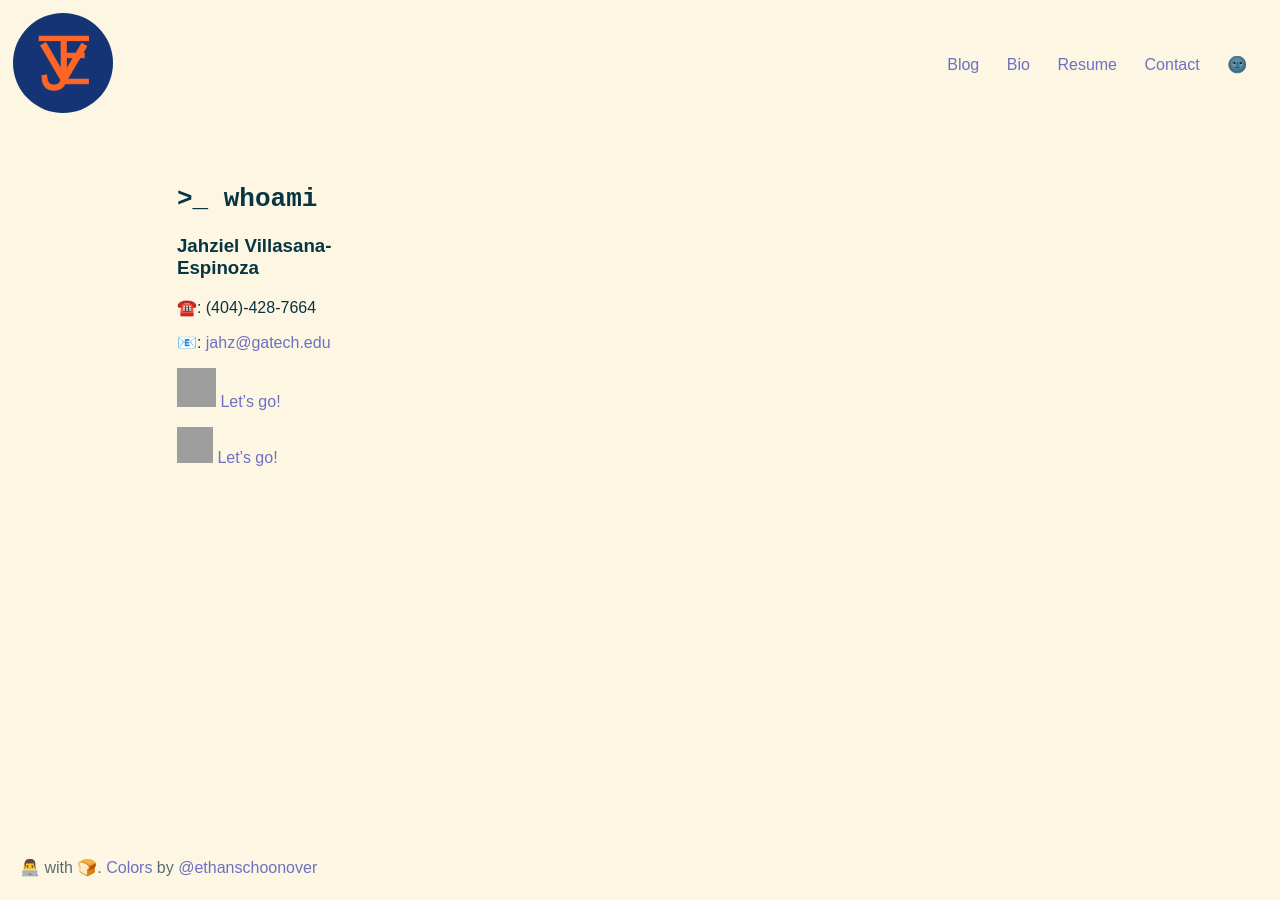
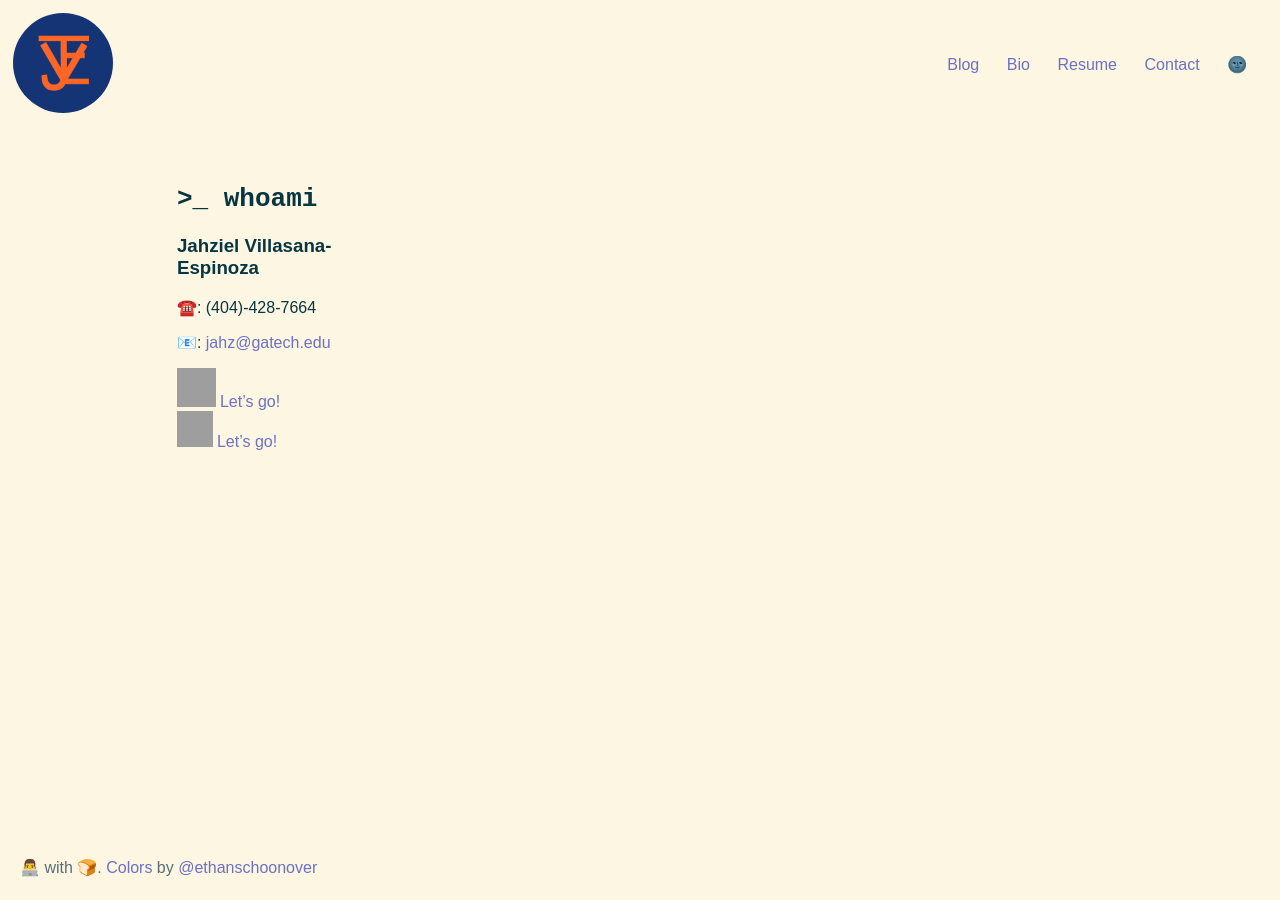
Before and after one commit to jahzielv/jahzielv.github.io, a Jekyll site: the page built from contact.html, in a window 1280 px wide. Built offline with Jekyll 4.4.1, drawn with Linux system fonts in a browser that asks for light colours; grey boxes are pictures that could not be loaded.

Commit message:
more ui changes

```diff
--- a/bio.html
+++ b/bio.html
@@ -2,3 +2,5 @@
 layout: default
 title: JVE - Bio
 ---
+
+<div class="main-content"></div>
--- a/contact.html
+++ b/contact.html
@@ -9,7 +9,7 @@ title: JVE - Contact
     <p>☎️: (404)-428-7664</p>
     <p>📧: <a href="mailto:jahz@gatech.edu">jahz@gatech.edu</a></p>
 
-    <p>
+    <div>
         <img
             class=""
             src="https://cdn2.iconfinder.com/data/icons/linkedin-ui-flat/48/LinkedIn_UI-02-512.png"
@@ -19,8 +19,8 @@ title: JVE - Contact
             scale="0"
         />
         <a href="www.linkedin.com/in/jahziel-v">Let’s go!</a>
-    </p>
-    <p>
+    </div>
+    <div>
         <img
             class=""
             src="https://image.flaticon.com/icons/svg/25/25231.svg"
@@ -30,5 +30,5 @@ title: JVE - Contact
             scale="0"
         />
         <a href="https://github.com/jahzielv">Let’s go!</a>
-    </p>
+    </div>
 </div>
--- a/resume.html
+++ b/resume.html
@@ -2,3 +2,5 @@
 layout: default
 title: JVE - Resume
 ---
+
+<div class="main-content"></div>
--- a/style.css
+++ b/style.css
@@ -156,6 +156,7 @@ nav.nav-menu {
 
 .main-content {
     padding-left: 10%;
+
     text-align: left;
 }
 
```
